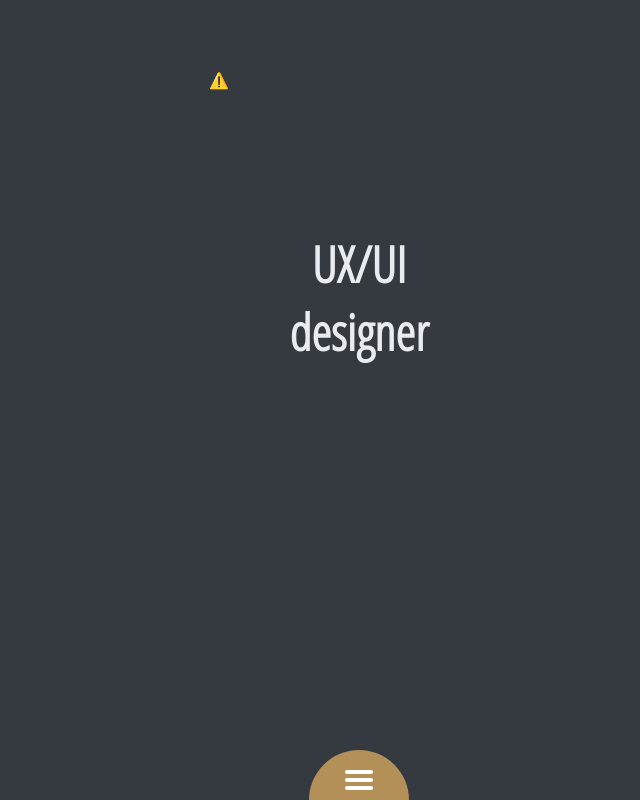
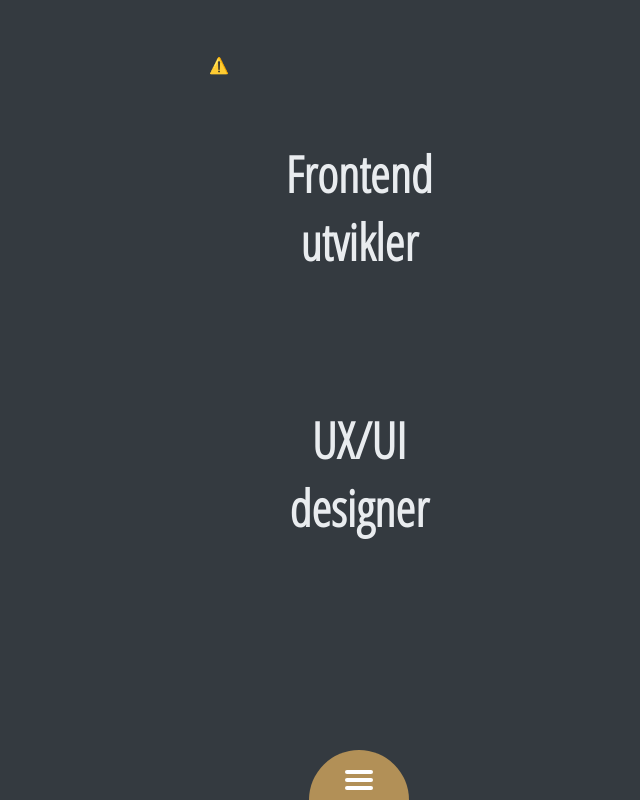
Before and after one commit to Anne-Lise1991/CV, a plain HTML site: page index.html in a window 1280 px wide. Shown: the whole page, without its empty margins (281-921 px from the left). Drawn offline with nearby package versions, Linux system fonts and the light colour scheme; no server answers.

Commit message:
added a second work title

```diff
--- a/index.css
+++ b/index.css
@@ -10,7 +10,7 @@ body {
     display: block;
     margin-left: auto;
     margin-right: auto;
-    margin-top: -70px;
+    margin-top: -10px;
 }
 
 .title h1,
@@ -19,6 +19,7 @@ body {
     color: #E9ECEF;
     text-align: center;
     margin-top: 0;
+    margin-bottom: 130px;
 
 }
 
--- a/index.html
+++ b/index.html
@@ -12,11 +12,14 @@
     </head>
     <body>
 
-        <lottie-player class="animation" src="https://assets7.lottiefiles.com/packages/lf20_vf7vzf32.json"  background="#343a40"  speed="1"  style="width: 300px; height: 300px;"  loop  autoplay></lottie-player>
+        <lottie-player class="animation" src="https://assets7.lottiefiles.com/packages/lf20_vf7vzf32.json"  background="#343a40"  speed="1"  style="width: 300px; height: 150px;"  loop  autoplay></lottie-player>
 
         <div class="title">
-            <h1>UX/UI <br>
-                designer</h1>
+          <h1>Frontend <br>
+              utvikler</h1>
+
+            <h2>UX/UI <br>
+                designer</h2>
         </div>
 
         <div class="menu">
```
